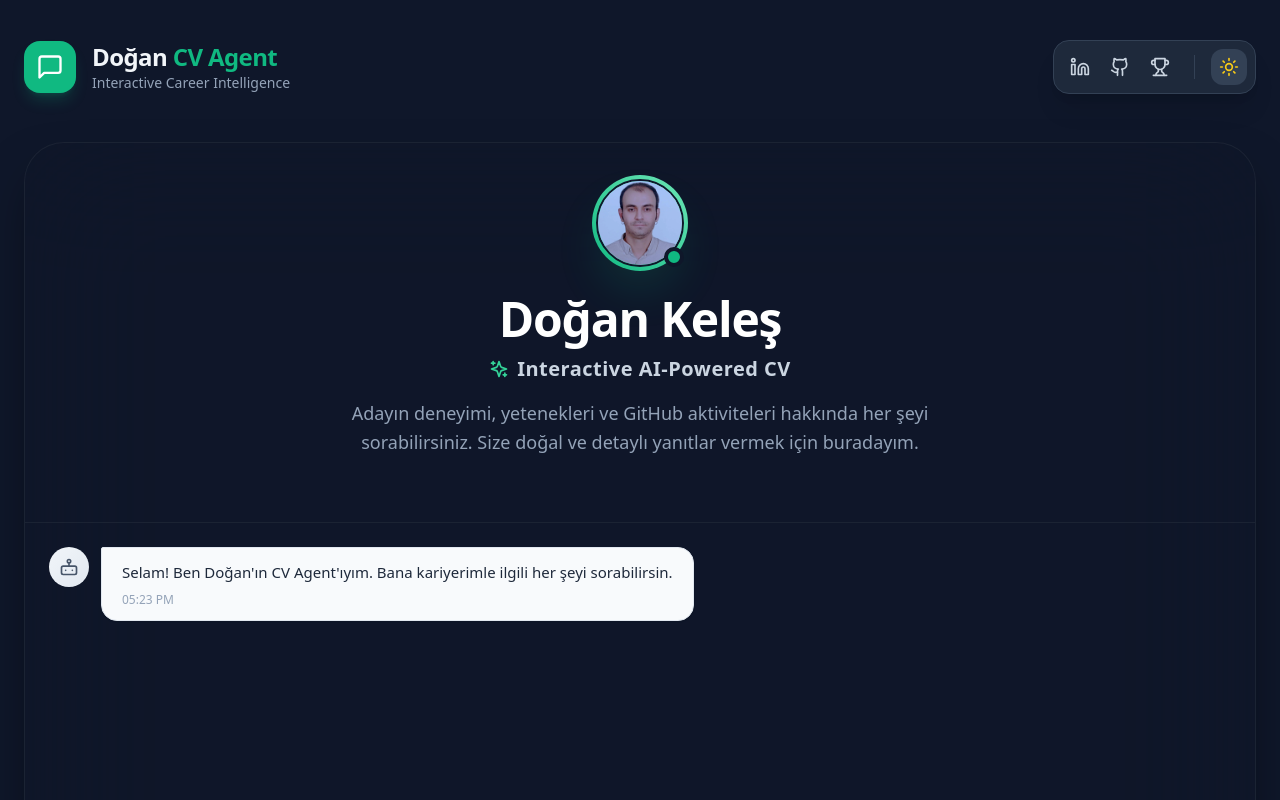
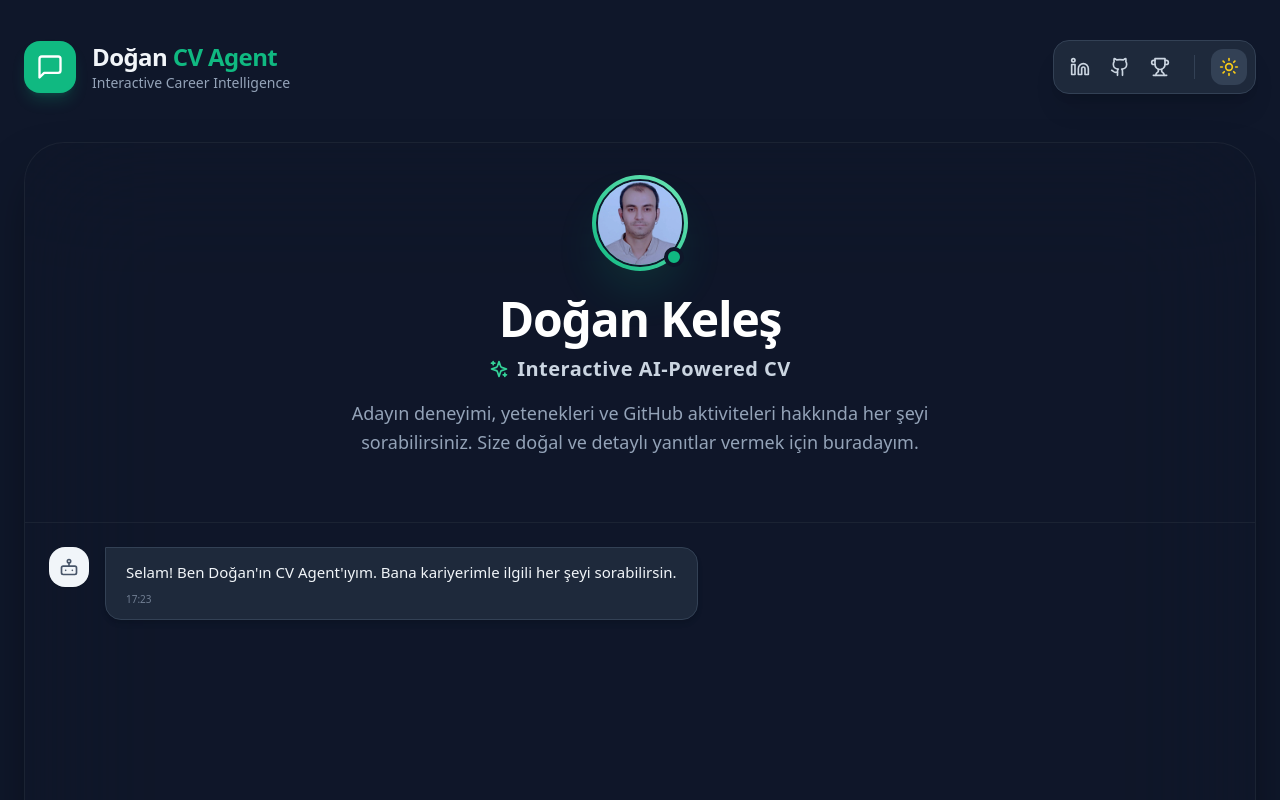
Before and after one commit to dogan-keles/Interactive-CV-FE, a React (Vite) app: page / in a window 1280 px wide. Shown: the top 800 px of the page. Built offline with nearby package versions, Linux system fonts and the light colour scheme.

Commit message:
enhance Message component with clickable links and update routing to use HashRouter

```diff
--- a/src/components/Message.jsx
+++ b/src/components/Message.jsx
@@ -1,55 +1,76 @@
-import { User, Bot, AlertCircle } from 'lucide-react';
+import { User, Bot, AlertCircle, ExternalLink } from 'lucide-react';
 
 function Message({ message }) {
   const isUser = message.type === 'user';
   const isError = message.type === 'error';
 
+  /**
+   * Metin içindeki URL'leri bulur ve tıklanabilir linklere dönüştürür.
+   */
+  const formatMessageWithLinks = (text) => {
+    if (!text) return null;
+
+    const urlRegex = /(https?:\/\/[^\s]+)/g;
+    const parts = text.split(urlRegex);
+
+    return parts.map((part, index) => {
+      if (urlRegex.test(part)) {
+        return (
+          <a
+            key={index}
+            href={part}
+            target="_blank"
+            rel="noopener noreferrer"
+            className={`inline-flex items-center gap-1 font-semibold underline decoration-2 underline-offset-2 transition-all ${isUser
+                ? 'text-white hover:text-emerald-100'
+                : 'text-emerald-600 hover:text-emerald-700'
+              }`}
+          >
+            <ExternalLink size={14} className="inline" />
+            <span className="break-all">{part}</span>
+          </a>
+        );
+      }
+      return <span key={index}>{part}</span>;
+    });
+  };
+
   return (
     <div
-      className={`flex gap-3 animate-slideIn ${
-        isUser ? 'flex-row-reverse' : 'flex-row'
-      }`}
+      className={`flex gap-4 mb-6 animate-in fade-in slide-in-from-bottom-2 duration-300 ${isUser ? 'flex-row-reverse' : 'flex-row'
+        }`}
     >
-      {/* Avatar */}
+      {/* Avatar Bölümü */}
       <div
-        className={`flex-shrink-0 w-10 h-10 rounded-full flex items-center justify-center ${
-          isUser
-            ? 'bg-gradient-to-br from-blue-500 to-indigo-600'
+        className={`flex-shrink-0 w-10 h-10 rounded-2xl flex items-center justify-center shadow-sm ${isUser
+            ? 'bg-emerald-500 text-white'
             : isError
-            ? 'bg-red-100'
-            : 'bg-gradient-to-br from-slate-100 to-slate-200'
-        }`}
+              ? 'bg-red-100 text-red-500'
+              : 'bg-slate-100 text-slate-600'
+          }`}
       >
-        {isUser ? (
-          <User className="w-5 h-5 text-white" />
-        ) : isError ? (
-          <AlertCircle className="w-5 h-5 text-red-500" />
-        ) : (
-          <Bot className="w-5 h-5 text-slate-600" />
-        )}
+        {isUser ? <User size={20} /> : isError ? <AlertCircle size={20} /> : <Bot size={20} />}
       </div>
 
-      {/* Message Bubble */}
+      {/* Mesaj Balonu */}
       <div
-        className={`max-w-[75%] rounded-2xl px-5 py-3 shadow-sm ${
-          isUser
-            ? 'bg-gradient-to-br from-blue-500 to-indigo-600 text-white rounded-tr-sm'
+        className={`max-w-[80%] rounded-2xl px-5 py-3 shadow-md transition-all ${isUser
+            ? 'bg-emerald-500 text-white rounded-tr-none'
             : isError
-            ? 'bg-red-50 text-red-800 border border-red-200 rounded-tl-sm'
-            : 'bg-slate-50 text-slate-800 border border-slate-200 rounded-tl-sm'
-        }`}
+              ? 'bg-red-50 text-red-900 border border-red-100 rounded-tl-none'
+              : 'bg-white dark:bg-slate-800 text-slate-800 dark:text-slate-100 border border-slate-100 dark:border-slate-700 rounded-tl-none'
+          }`}
       >
-        <p className="text-[15px] leading-relaxed whitespace-pre-wrap break-words">
-          {message.text}
-        </p>
+        <div className="text-[15px] leading-relaxed whitespace-pre-wrap break-words">
+          {formatMessageWithLinks(message.text)}
+        </div>
 
-        {/* Timestamp */}
+        {/* Zaman Damgası */}
         <div
-          className={`text-xs mt-2 ${
-            isUser ? 'text-blue-100' : 'text-slate-400'
-          }`}
+          className={`text-[10px] mt-2 font-medium opacity-70 ${isUser ? 'text-emerald-50' : 'text-slate-400'
+            }`}
         >
-          {message.timestamp.toLocaleTimeString('en-US', {
+          {message.timestamp?.toLocaleTimeString('tr-TR', {
             hour: '2-digit',
             minute: '2-digit',
           })}
--- a/src/main.jsx
+++ b/src/main.jsx
@@ -1,13 +1,13 @@
 import React from 'react'
 import ReactDOM from 'react-dom/client'
-import { BrowserRouter } from 'react-router-dom' // Bunu ekledik
+import { HashRouter } from 'react-router-dom' // BrowserRouter yerine HashRouter
 import App from './App.jsx'
 import './index.css'
 
 ReactDOM.createRoot(document.getElementById('root')).render(
   <React.StrictMode>
-    <BrowserRouter>
+    <HashRouter>
       <App />
-    </BrowserRouter>
+    </HashRouter>
   </React.StrictMode>,
 )
```
